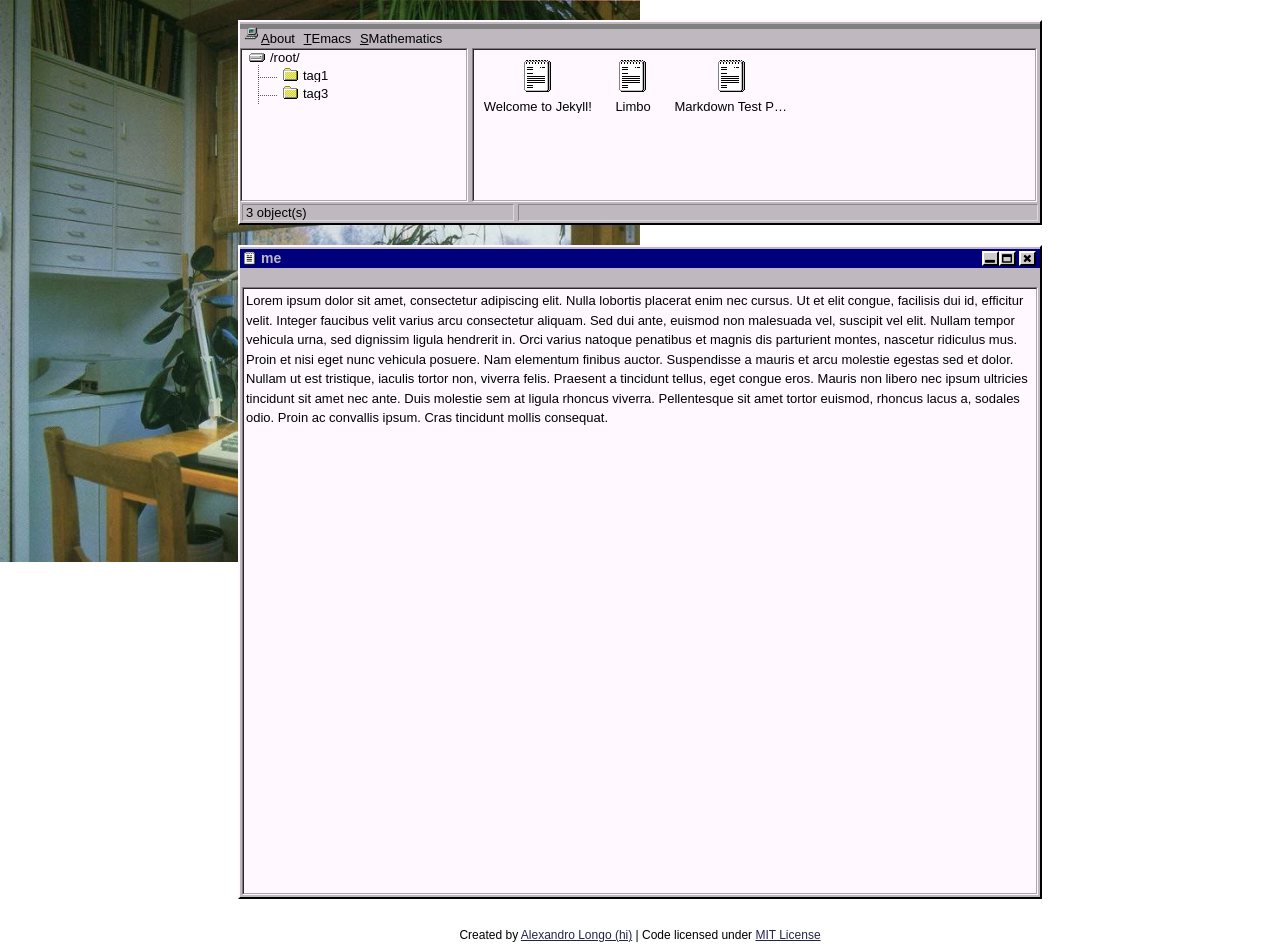
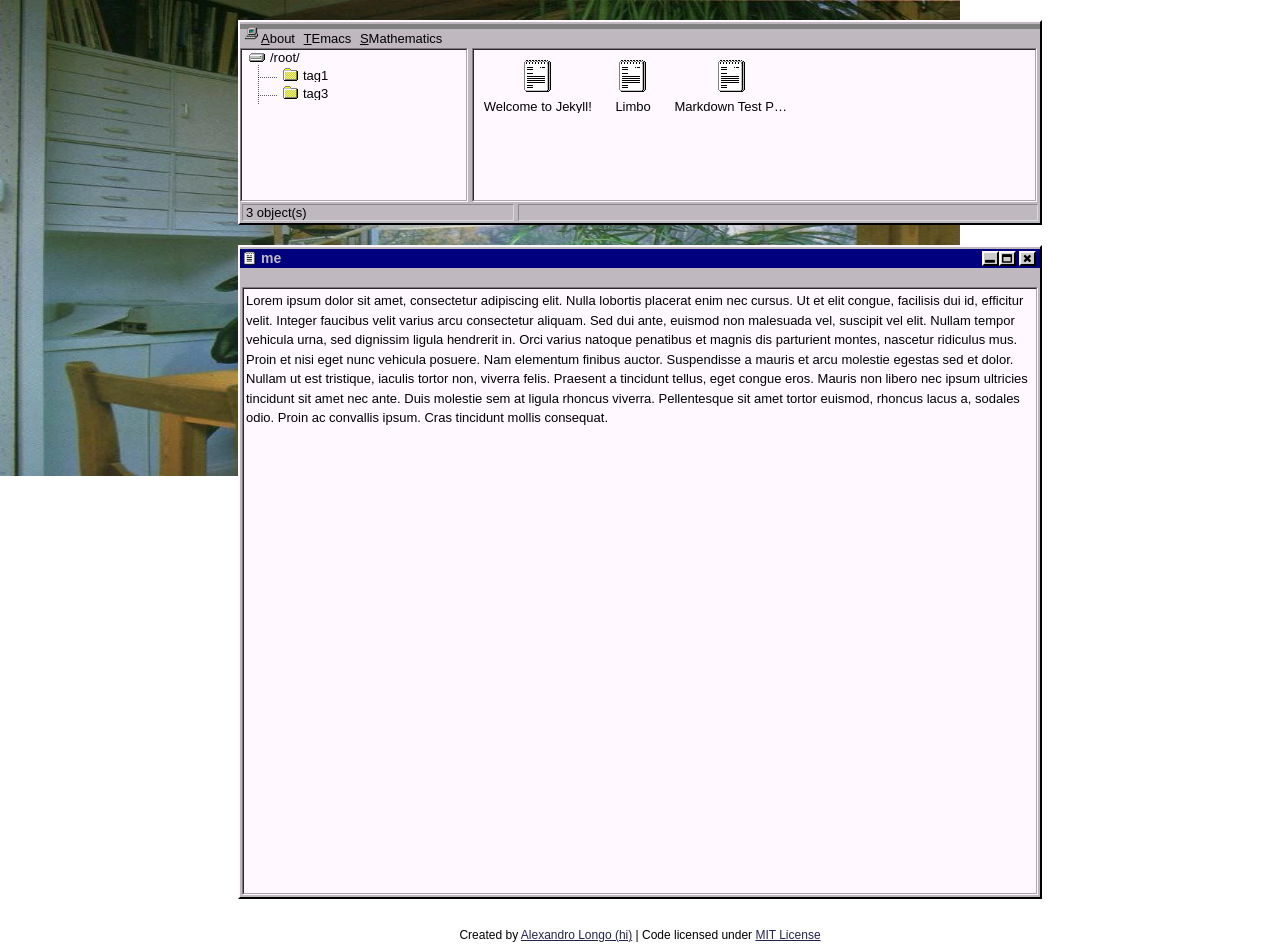
Before and after one commit to freestading-binary/freestading-binary.github.io, a Jekyll site: the page built from me/index.md, in a window 1280 px wide. Built offline with Jekyll 4.4.1, drawn with Linux system fonts in a browser that asks for light colours.

Commit message:
Update _main.scss

```diff
--- a/_sass/_main.scss
+++ b/_sass/_main.scss
@@ -1,6 +1,6 @@
 body {
 	background-image: url(/img/background.webp);
-  	background-size: 50%;
+  	background-size: 75% 50%;
 	background-repeat: no-repeat;
 	font-family: sans-serif, serif, monospace;
 	font-size: 13px;
```
